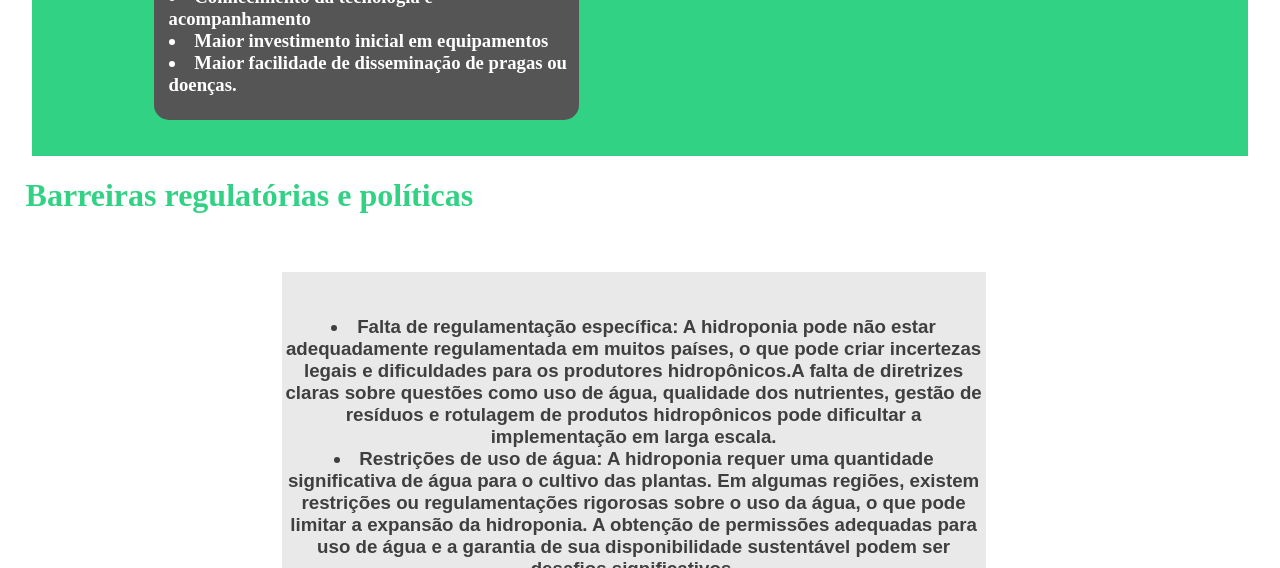
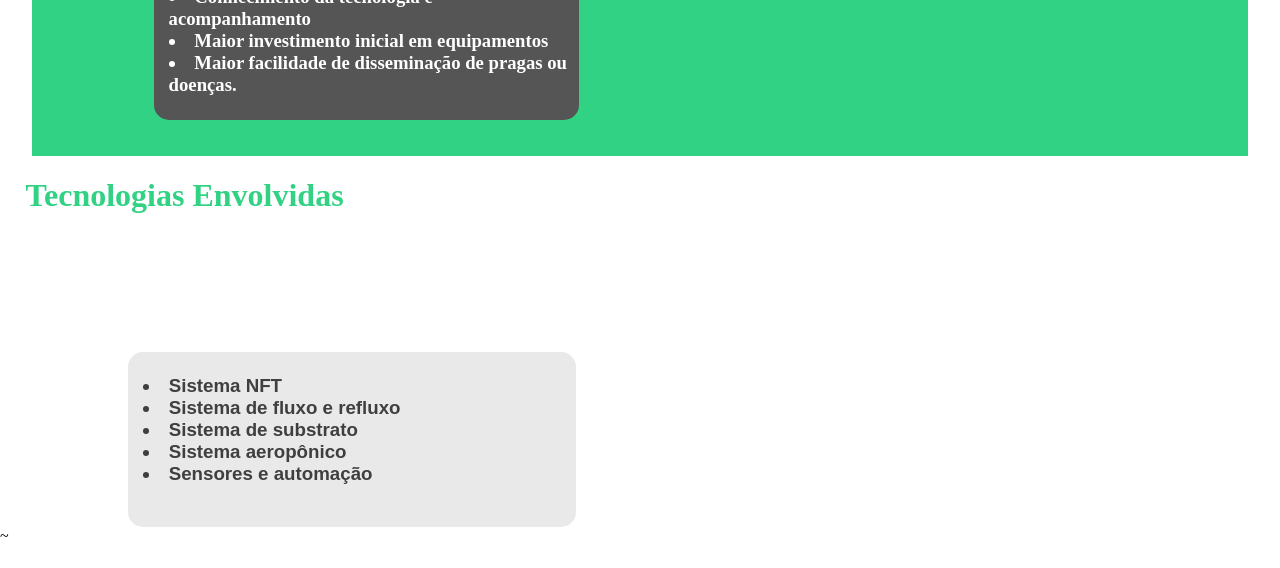
Before and after one commit to BrnBastos/WebSite_GlobalSolution, a plain HTML site: page PAGES/index.html in a window 1280 px wide. Shown: the part 2232-2800 px from the top of the page. Drawn offline with Linux system fonts and the light colour scheme.

Commit message:
mudanças  ddiv

```diff
--- a/CSS/style.css
+++ b/CSS/style.css
@@ -70,10 +70,10 @@ img {vertical-align: middle;}
 	text-align: center;
 	background-color:#e9e9e9;
 	color:#3f3f3f;
-	font-family:sans-serif;
-  padding-top:2vw;
-  margin-left:2vw;
-  margin-right: 3vw;
+ 	font-family:sans-serif;
+  	padding-top:2vw;
+  	margin-left:2vw;
+  	margin-right: 3vw;
 }
 
 #h3{
@@ -81,7 +81,7 @@ img {vertical-align: middle;}
 	margin-left: 2vw;
 	 margin-right: 3vw;
 }
-/* Sessãp sobre a hidroponai em si */
+/* Sessãp sobre a hidroponia em si */
 #hidroponia_explicacao{
 	background-color: #32D285;
 	width:95%;
@@ -147,21 +147,31 @@ img {vertical-align: middle;}
 	margin-top:-25vw;
 	margin-right: -40vw;
 }
-/* sessão sobre investimentos */
-#texto_dificultades{
-	width:55%;
-	text-align: center;
+/* sessão sobre Tecnologias */
+#tecnologias{
 	background-color:#e9e9e9;
 	color:#3f3f3f;
 	font-family:sans-serif;
-  padding-top:2vw;
-  margin-left:2vw;
-  margin-right: 3vw;
+    width: 35%;
+	border-radius:15px;
+	text-align: left;
+	padding-left: 15px;
+	padding-top: 5px;
+	padding-right: 5px;
+	padding-bottom: 5px;
+	align-items: left;
+	margin-right: 45%;
+	margin-top: 10vh;
+}
 
-}
+
 
 /* Sessão sobre contatos */
 #contatoMembros{
 	margin-left: 6vw;
 	color:#555555;
 }
+span{
+	color: red;
+
+}
--- a/PAGES/index.html
+++ b/PAGES/index.html
@@ -18,7 +18,7 @@
                 <a href="#">Inicio</a>
                 <a href="#">Fome</a>
                 <a href="#">Sobre</a>
-                <a href="#">Dificuldades</a>
+                <a href="#">Tecnologias</a>
                 <a href="#">Contato</a>
                 <a href="#">Quem Somos</a>
             </ul>
@@ -65,7 +65,7 @@
        <br><br><br><br>
        <center><div class="space" id="hidroponia_explicacao">
         <br><br>
-          <center><h1 style="color:white">Um Pouco mais sobre a Hidroponia</h1></center>
+          <center><h1 style="color:white">Um pouco mais sobre a Hidroponia</h1></center>
           <br>
 
           <br><br>
@@ -103,29 +103,14 @@
         </div></center>
 
         <!-- Sessão de Dificultades -->
-        <H1 style="margin-left:2vw; color: #32D285;">Barreiras regulatórias e políticas </H1>
+        <H1 style="margin-left:2vw; color: #32D285;">Tecnologias Envolvidas </H1>
          <br><br>
-       <center><div id="texto_dificultades">
-         <h3><li>Falta de regulamentação específica: A hidroponia pode não estar adequadamente regulamentada
-          em muitos países, o que pode criar incertezas legais e dificuldades para os produtores hidropônicos.A
-          falta de diretrizes claras sobre questões como uso de água, qualidade dos nutrientes, gestão de resíduos
-          e rotulagem de produtos hidropônicos pode dificultar a implementação em larga escala.</li>
-          <li> Restrições de uso de água: A hidroponia requer uma quantidade significativa de água para o cultivo
-          das plantas. Em algumas regiões, existem restrições ou regulamentações rigorosas sobre o uso da água,
-          o que pode limitar a expansão da hidroponia. A obtenção de permissões adequadas para uso de água e a
-          garantia de sua disponibilidade sustentável podem ser desafios significativos.</li>
-          <li> Normas de rotulagem e certificação: A rotulagem e a certificação de produtos hidropônicos podem
-          ser uma preocupação regulatória. Estabelecer padrões claros de rotulagem, certificação de qualidade e
-          rastreabilidade pode ser importante para garantir a confiança dos consumidores e facilitar a
-          comercialização de produtos hidropônicos.</li>
-          <li> Barreiras de importação e exportação: As restrições à importação e exportação de produtos
-          hidropônicos podem dificultar a comercialização e a expansão da hidroponia em escala global. Tarifas,
-          regulamentos sanitários e fitossanitários, e acordos comerciais podem influenciar a viabilidade
-          econômica e a competitividade dos produtos hidropônicos em mercados internacionais.</li>
-          <li>• Incentivos e apoio governamental limitados: A falta de incentivos financeiros, subsídios e programas
-          de apoio governamental pode desencorajar os agricultores a adotarem a hidroponia em larga escala. A
-          falta de recursos financeiros e apoio técnico pode dificultar a aquisição e a instalação de sistemas
-          hidropônicos e a capacitação dos agricultores.</li></h3>
+       <center><div id="tecnologias">
+         <h3><li>Sistema NFT</li>
+             <li>Sistema de fluxo e refluxo</li>
+             <li>Sistema de substrato</li>
+             <li>Sistema aeropônico</li>
+             <li>Sensores e automação</li></h3>
          <br>
        </div></center>
 
@@ -141,7 +126,7 @@
         <h4> Gabriel Freitas -- gabrielmaradei2017@gmail.com</h4>
         <h4> Guilherme Daher -- guidaher2004@gmail.com</h4>
         <h4> Matheus Lucas -- matheus.lob1379@gmail.com</h4>
-        <br><br><Center><h3 style="color:#32D285;">Projeto da HEINZ em conjunto com os alunos e professores da FIAP </h3></Center><br><br>
+        <br><br><Center><h3 style="color:#32D285;">Projeto da <span>HEINZ </span> em conjunto com os alunos e professores da FIAP </h3></Center><br><br>
       </div>
            <footer>
 
```
Also changed, not shown: JS/script.js (line endings or trailing spaces).
